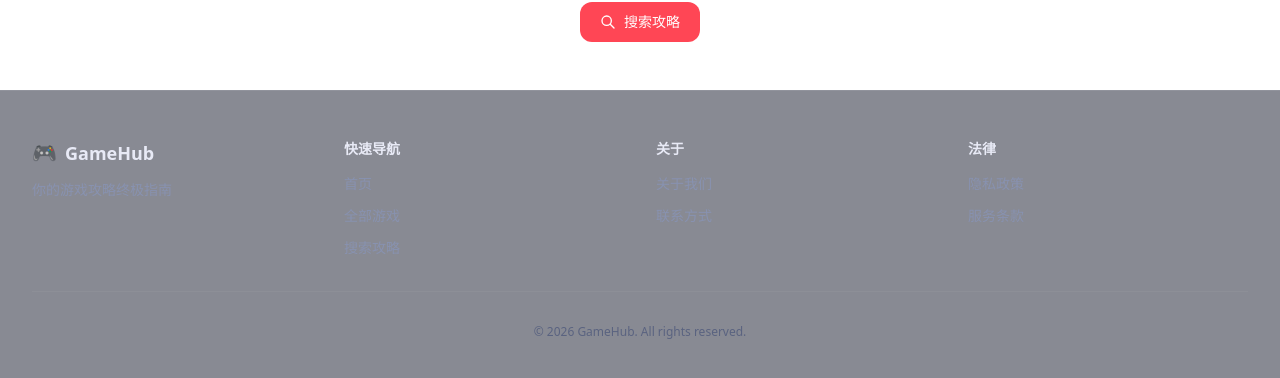
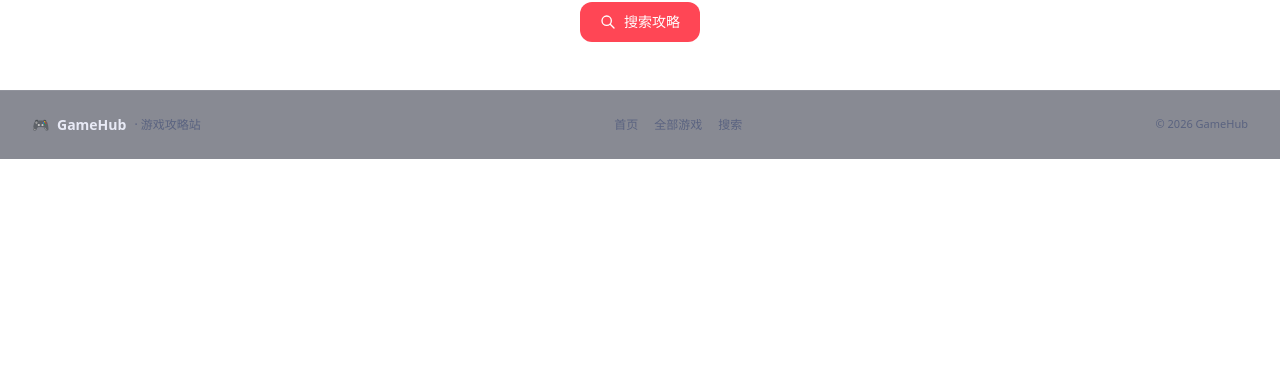
Before and after one commit to River-ak3/game-hub, a Next.js app: page / in a window 1280 px wide. Shown: the part 911-1289 px from the top of the page. After the commit the page ends 1070 px from the top, so only its background shows below. Built offline with nearby package versions, Linux system fonts and the light colour scheme.

Commit message:
feat(phase3): UI/UX improvements - src/components/layout/Footer.tsx

```diff
--- a/src/components/layout/Footer.tsx
+++ b/src/components/layout/Footer.tsx
@@ -2,52 +2,26 @@ import Link from "next/link";
 
 export function Footer() {
   return (
-    <footer className="border-t border-border bg-surface/50">
-      <div className="max-w-7xl mx-auto px-4 sm:px-6 lg:px-8 py-8 sm:py-12">
-        <div className="grid grid-cols-1 sm:grid-cols-2 lg:grid-cols-4 gap-6 sm:gap-8">
+    <footer className="border-t border-border bg-surface/50 mt-auto">
+      <div className="max-w-7xl mx-auto px-4 sm:px-6 lg:px-8 py-5 sm:py-6">
+        <div className="flex flex-col sm:flex-row items-center justify-between gap-3">
           {/* Brand */}
-          <div className="sm:col-span-2 lg:col-span-1">
-            <div className="flex items-center gap-2 mb-3">
-              <span className="text-xl">🎮</span>
-              <span className="text-lg font-bold text-text-primary">GameHub</span>
-            </div>
-            <p className="text-xs sm:text-sm text-text-secondary leading-relaxed">
-              你的游戏攻略终极指南
-            </p>
+          <div className="flex items-center gap-2">
+            <span className="text-sm">🎮</span>
+            <span className="text-sm font-bold text-text-primary">GameHub</span>
+            <span className="text-xs text-text-muted hidden sm:inline">· 游戏攻略站</span>
           </div>
 
           {/* Quick Links */}
-          <div>
-            <h3 className="text-xs sm:text-sm font-semibold text-text-primary mb-3">快速导航</h3>
-            <ul className="space-y-2">
-              <li><Link href="/" className="text-xs sm:text-sm text-text-secondary hover:text-primary transition-colors">首页</Link></li>
-              <li><Link href="/games" className="text-xs sm:text-sm text-text-secondary hover:text-primary transition-colors">全部游戏</Link></li>
-              <li><Link href="/search" className="text-xs sm:text-sm text-text-secondary hover:text-primary transition-colors">搜索攻略</Link></li>
-            </ul>
-          </div>
+          <nav className="flex items-center gap-4">
+            <Link href="/" className="text-xs text-text-muted hover:text-primary transition-colors">首页</Link>
+            <Link href="/games" className="text-xs text-text-muted hover:text-primary transition-colors">全部游戏</Link>
+            <Link href="/search" className="text-xs text-text-muted hover:text-primary transition-colors">搜索</Link>
+          </nav>
 
-          {/* About */}
-          <div>
-            <h3 className="text-xs sm:text-sm font-semibold text-text-primary mb-3">关于</h3>
-            <ul className="space-y-2">
-              <li><span className="text-xs sm:text-sm text-text-secondary">关于我们</span></li>
-              <li><span className="text-xs sm:text-sm text-text-secondary">联系方式</span></li>
-            </ul>
-          </div>
-
-          {/* Legal */}
-          <div>
-            <h3 className="text-xs sm:text-sm font-semibold text-text-primary mb-3">法律</h3>
-            <ul className="space-y-2">
-              <li><span className="text-xs sm:text-sm text-text-secondary">隐私政策</span></li>
-              <li><span className="text-xs sm:text-sm text-text-secondary">服务条款</span></li>
-            </ul>
-          </div>
-        </div>
-
-        <div className="mt-6 sm:mt-8 pt-6 sm:pt-8 border-t border-border/50 text-center">
-          <p className="text-[11px] sm:text-xs text-text-muted">
-            © {new Date().getFullYear()} GameHub. All rights reserved.
+          {/* Copyright */}
+          <p className="text-[11px] text-text-muted">
+            © {new Date().getFullYear()} GameHub
           </p>
         </div>
       </div>
```
